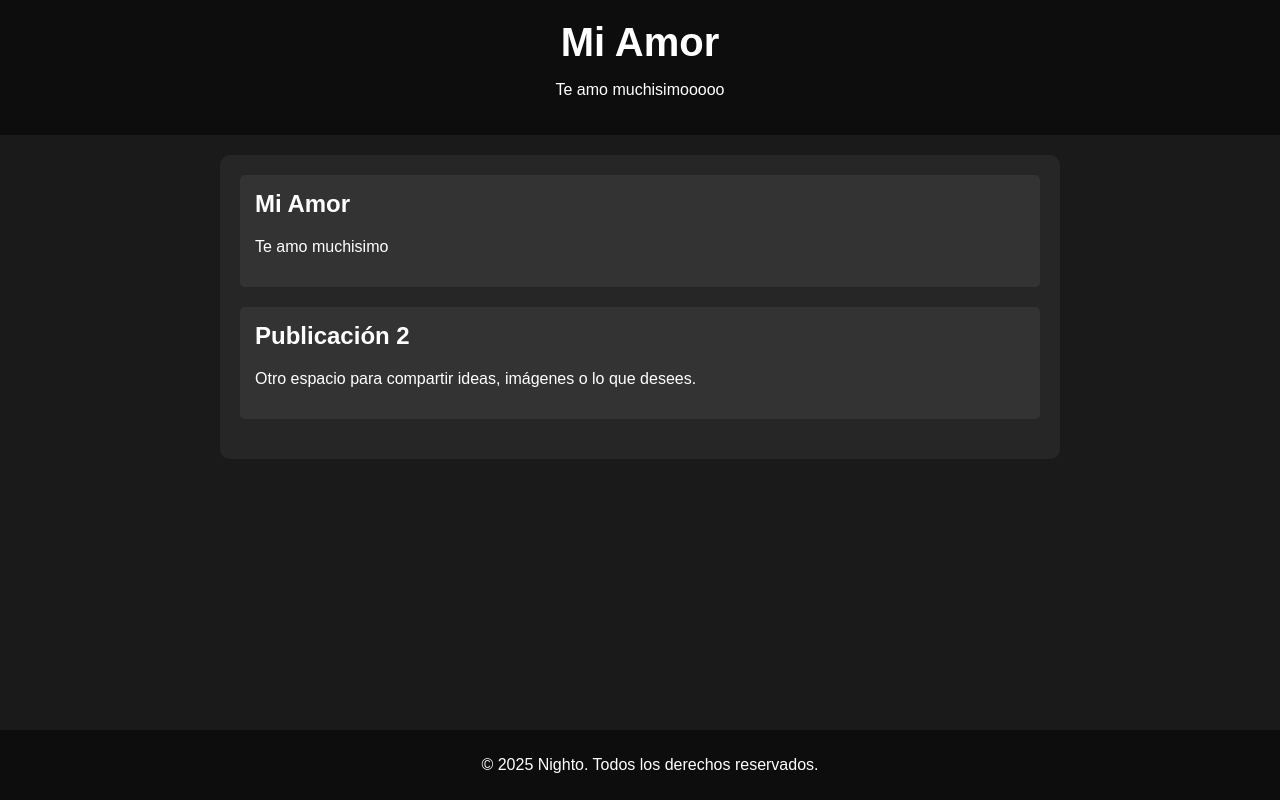
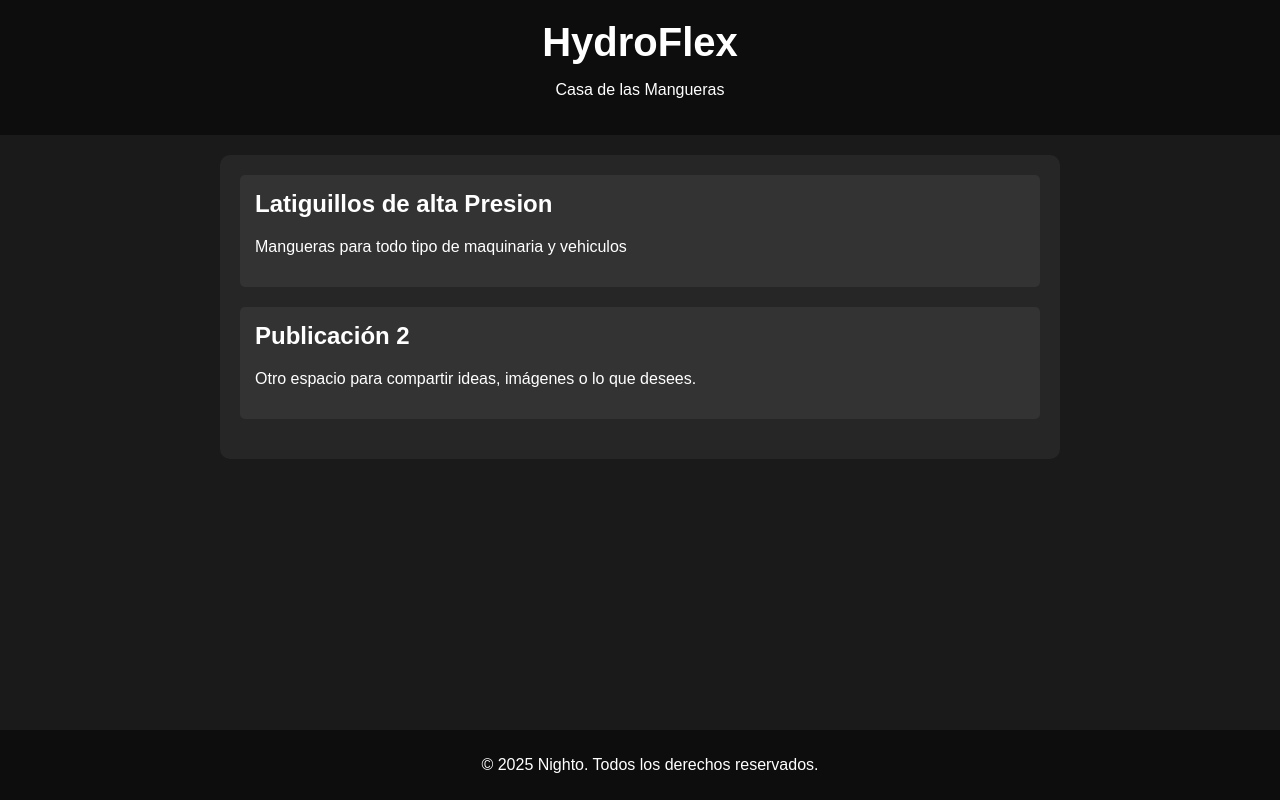
Before and after one commit to Nakuda0309/HydroFlex, a plain HTML site: page index.html in a window 1280 px wide. Drawn offline with Linux system fonts and the light colour scheme.

Commit message:
Update index.html

```diff
--- a/index.html
+++ b/index.html
@@ -49,14 +49,14 @@
 </head>
 <body>
     <header>
-        <h1>Mi Amor</h1>
-        <p>Te amo muchisimooooo</p>
+        <h1>HydroFlex</h1>
+        <p>Casa de las Mangueras</p>
     </header>
 
     <div class="container">
         <div class="post">
-            <h2>Mi Amor</h2>
-            <p>Te amo muchisimo</p>
+            <h2>Latiguillos de alta Presion</h2>
+            <p>Mangueras para todo tipo de maquinaria y vehiculos</p>
         </div>
 
         <div class="post">
```
